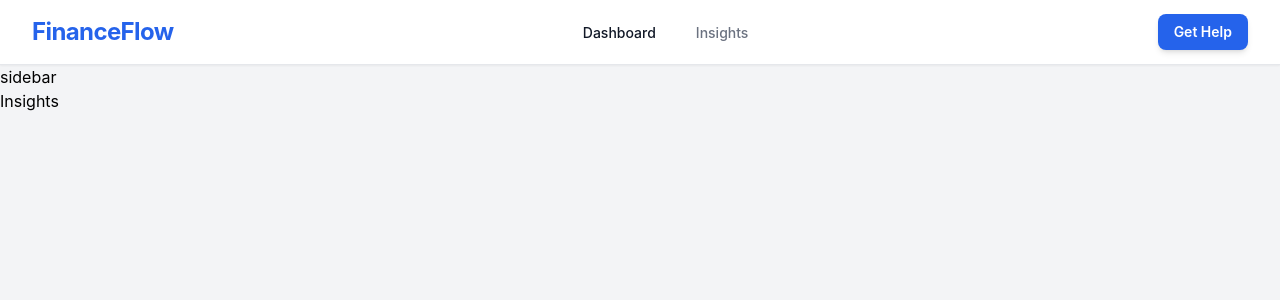
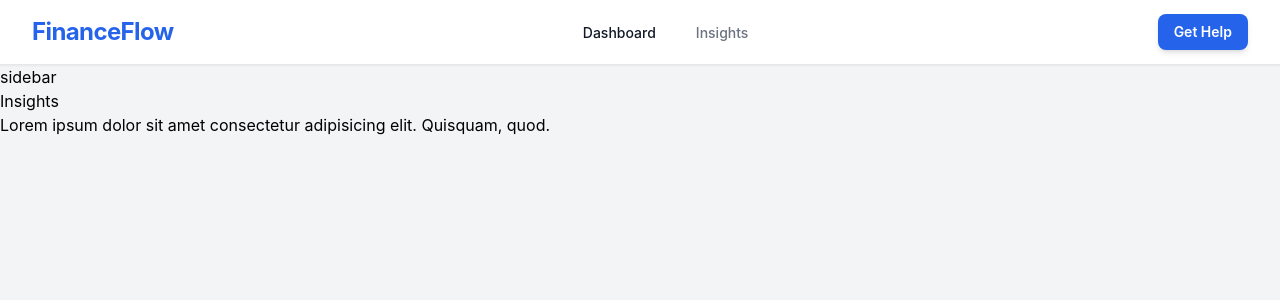
Before and after one commit to nayaknishant656/financedashboardd, a React (Create React App) app: page /insights in a window 1280 px wide. Shown: the top 300 px of the page. Built offline with nearby package versions, Linux system fonts and the light colour scheme.

Commit message:
lorem in P paragraph Section

```diff
--- a/src/components/layout/Outlet/Insights.jsx
+++ b/src/components/layout/Outlet/Insights.jsx
@@ -2,6 +2,9 @@ import React from 'react'
 
 export default function Insights() {
     return (
-        <div>Insights</div>
+        <div>
+            <div>Insights</div>
+            <p>Lorem ipsum dolor sit amet consectetur adipisicing elit. Quisquam, quod.</p>
+        </div>
     )
 }
```
